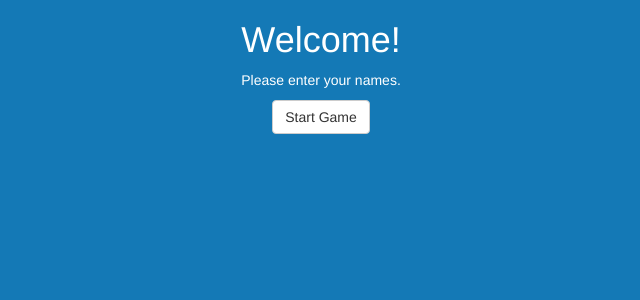
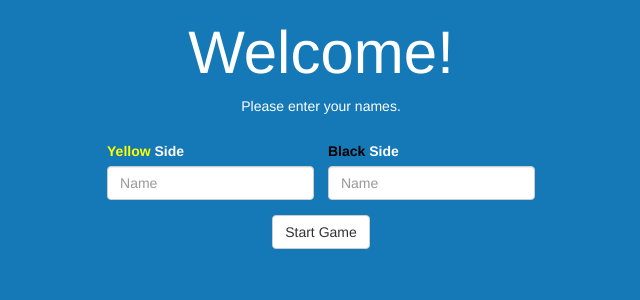
Before and after one commit to Foolish-Foosballers/IoT-Foosball, a Flask app: page / in a window 1280 px wide. Shown: the top 300 px of the page, without its empty margins (319-959 px from the left). Run offline with Flask 2, Linux system fonts and the light colour scheme; some libraries are stand-ins or nearby versions.

Commit message:
Added form for player names

```diff
--- a/app.py
+++ b/app.py
@@ -7,17 +7,10 @@ app = Flask(__name__)
 def intro():
     return render_template('index.html')
 
-@app.route('/game')
+@app.route('/game', methods=['POST'])
 def quickGame():
-    return render_template('game.html', yellowScored = False, blackScored = False)
-
-# @app.route('/score')
-# def updateScore():
-#     score = request.args.get('score')
-#     print score
-#     score = int(score) + 1
-#     print score
-#     return render_template('game.html', yellowScored = False, blackScored = False)
+    result = request.form
+    return render_template('game.html', result=result, yellowScored=0, blackScored=0)
 
 @app.route('/endgame')
 def endGame():
@@ -34,11 +27,11 @@ def endGame():
 
 @app.route('/blackScore')
 def updateBlackScore():
-    return render_template('game.html', yellowScored = 0, blackScored = 1)
+    return render_template('game.html', yellowScored=0, blackScored=1)
 
 @app.route('/yellowScore')
 def updateYellowScore():
-    return render_template('game.html', yellowScored = 1, blackScored = 0)
+    return render_template('game.html', yellowScored=1, blackScored=0)
 
 if __name__ == '__main__':
     app.run()
--- a/static/css/index.css
+++ b/static/css/index.css
@@ -14,3 +14,19 @@ body {
     align-items: center;
     justify-content: center;
 }
+
+h1 {
+    font-size: 60px;
+}
+
+.name-col {
+    display: inline-block;
+    text-align: left;
+    margin-left: 5px;
+    margin-right: 5px;
+}
+
+.name-row {
+    margin-bottom: 15px;
+    margin-top: 15px;
+}
--- a/templates/game.html
+++ b/templates/game.html
@@ -27,8 +27,8 @@
     <table class="table">
       <thead>
         <tr>
-          <th><i class="fa fa-circle" aria-hidden="true" id="icon--yellow"></i> <span id="yellow--name">Player One</span> - <a href="./">Edit score</a></th>
-          <th><i class="fa fa-circle" aria-hidden="true" id="icon--black"></i> <span id="black--name">Player Two</span> - <a href="./">Edit score</a></th>
+          <th><i class="fa fa-circle" aria-hidden="true" id="icon--yellow"></i> <span id="yellow--name">{{ result['yellow--name'] }}</span> - <a href="./">Edit score</a></th>
+          <th><i class="fa fa-circle" aria-hidden="true" id="icon--black"></i> <span id="black--name">{{ result['black--name'] }}</span> - <a href="./">Edit score</a></th>
         </tr>
       </thead>
       <tr>
@@ -45,6 +45,8 @@
   <!-- Custom JS -->
   <script src="/static/js/game.js"></script>
   <script>
+    setDefaultPlayerName();
+    setDefaultPlayerScore();
     updateScore({{yellowScored}}, {{blackScored}});
   </script>
 </body>
--- a/templates/index.html
+++ b/templates/index.html
@@ -24,7 +24,21 @@
     <h1>Welcome!</h1>
     <p>Please enter your names.</p>
     <div class="container--center">
-      <a type="button" class="btn btn-default" href="./game">Start Game</a>
+      <form action="/game" method="post">
+        <div class="name-row">
+          <div class="name-col">
+            <label for="yellow--name"><span style="color: yellow;">Yellow</span> Side</label>
+            <input name="yellow--name" type="text" class="form-control" placeholder="Name">
+          </div>
+          <div class="name-col">
+            <label for="black--name"><span style="color: black;">Black</span> Side</label>
+            <input name="black--name" type="text" class="form-control" placeholder="Name">
+          </div>
+        </div>
+        <div class="row">
+          <button id="submit--name" type="submit" class="btn btn-default">Start Game</button>
+        </div>
+      </form>
     </div>
   </div>
 </body>
```
Also changed, not shown: static/js/foosball.js (deleted, +0 -12 lines), static/js/game.js (+19 -3 lines).
